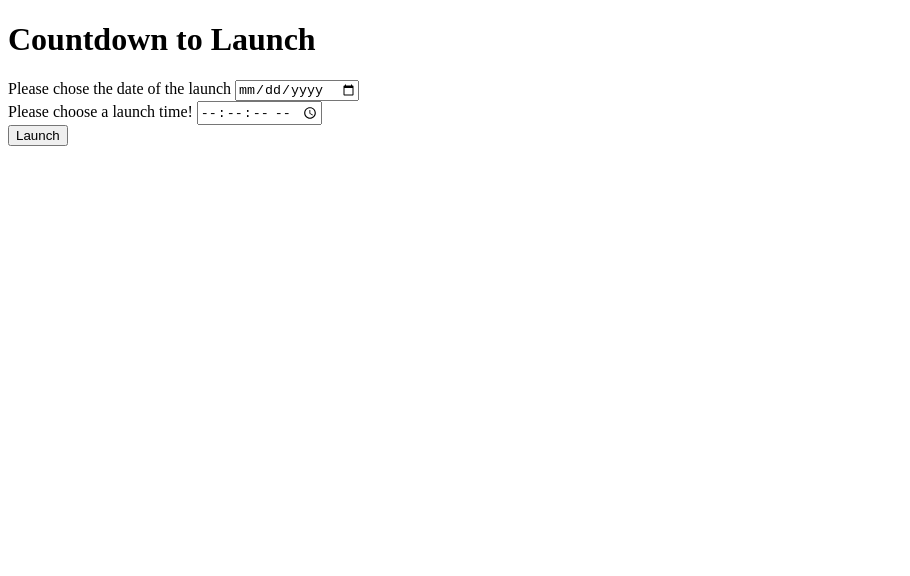
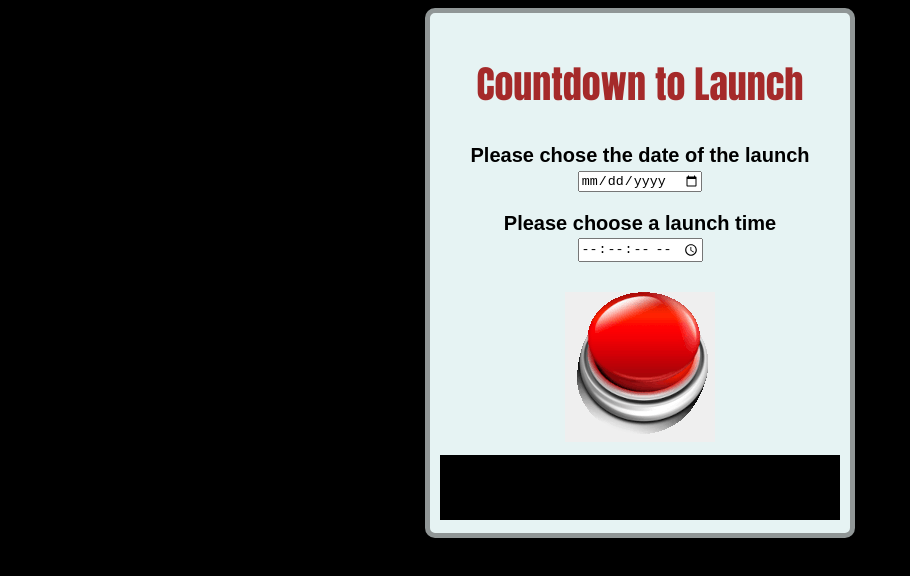
Before and after one commit to sflittrell/countdownTimer, a plain HTML site: page index.html in a window 1280 px wide. Shown: the whole page, without its empty margins (0-910 px from the left). Drawn offline with Linux system fonts and the light colour scheme.

Commit message:
added styling to the page, including big red button

```diff
--- a/css/style.css
+++ b/css/style.css
@@ -1,11 +1,5 @@
 html {
-
-}
-#Blastoff {
-    text-align: center;
-    font-size: 400%;
-    color: red;
-    font-weight: bold;
+    background-color: black;
 }
 
 #explosion {
@@ -16,3 +10,72 @@ html {
     margin: 0;
     display: none;
 }
+/*
+article{
+    display: flex;
+    justify-content: center;
+    align-items: center;
+}
+*/
+
+h1 {
+    font-size: 38px;
+    font-family: Impact, Haettenschweiler, 'Arial Narrow Bold', sans-serif;
+    color:brown;
+}
+
+.box {
+    border: 5px solid #909696;
+    border-radius: 10px;
+    margin: 0 auto;
+    align-items: center;
+    background-color: #e6f3f3;
+    width: 400px;
+    height: 500px;
+    padding: 10px;
+    /*box-shadow:#1ad3a4 10px 15px 20px;*/
+    text-align: center;
+
+}
+
+form {
+    padding-bottom: 20px;
+    font-size: 20px;
+    font-weight: bold;
+    font-family: Arial, Helvetica, sans-serif;
+}
+
+#displayTime {
+    font-family: "Major Mono Display",  monospace;
+    font-size: 26px;
+    color: white;
+    background-color: black;
+    padding: 20px;
+    height: 25px;
+
+}
+
+.btn {
+
+    padding-top: 10px;
+    padding-bottom: 10px;
+    margin: 0 auto;
+
+}
+
+#launchButton {
+    background-image: url("../images/redButton_150.png");
+    background-repeat: no-repeat;
+    border: none;
+    width: 150px;
+    height: 150px;
+    font-size: 2em;
+    cursor: pointer;
+}
+
+#Blastoff {
+    text-align: center;
+    font-size: 400%;
+    color: red;
+    font-weight: bold;
+}
--- a/index.html
+++ b/index.html
@@ -9,30 +9,32 @@
 
     <body>
         <header>
-            <h1>Countdown to Launch</h1>
+
         </header>
 
         <article>
             <div class="box">
+                <h1>Countdown to Launch</h1>
                 <form id="dateInput">
                     <div>
-                        <label for="launchDateLabel">Please chose the date of the launch</label>
-                            <input type="date" onfocus="this.value=''" id="launchDate" name="launchDate" required>
+                        <label for="launchDateLabel">Please chose the date of the launch</label><br>
+                            <input type="date" onfocus="this.value=''" id="launchDate" name="launchDate" min="0" required>
                     </div>
                 </form>
                 <form id="timeInput">
                     <div>
-                    <label for="launchLabel">Please choose a launch time!</label>
-                        <input type="time" onfocus="this.value=''" id="launchTime" name="launchTime" step="1" required>
+                    <label for="launchLabel">Please choose a launch time</label><br>
+                        <input type="time" onfocus="this.value=''" id="launchTime" name="launchTime" step="1" min="0" required>
                     </div>
                 </form>
+                <div class="btn">
+                    <button type="button" id="launchButton"></button>
+                </div>
+                <div id="displayTime"></div>
             </div>
-            <div class="box">
-                <button type="button" id="launchButton">Launch</button>
-            </div>
-            <div id="displayTime"></div>
             <div id="Blastoff"></div>
             <div id="explosion"></div>
+            <div id="rocket"></div>
         </article>
     </body>
 
```
Also changed, not shown: images/redButton.png (added), images/redButton_150.png (added), images/rocket.png (added).
